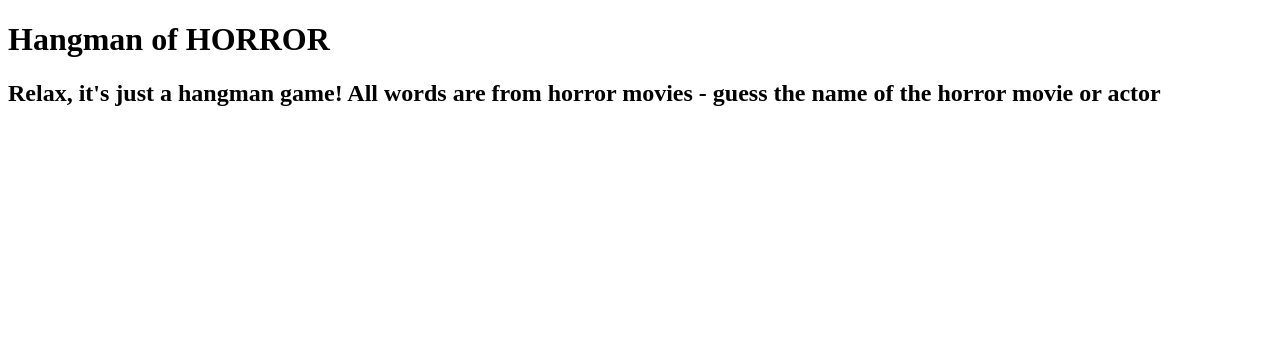
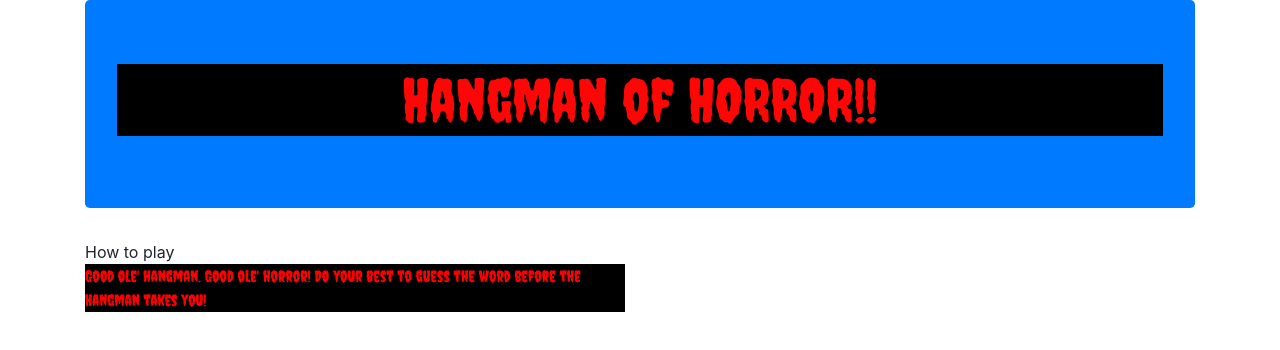
Before and after one commit to emitdlr/Hangman-of-Horror, a plain HTML site: page index.html in a window 1280 px wide. Drawn offline with nearby package versions, Linux system fonts and the light colour scheme.

Commit message:
updated html and css

```diff
--- a/index.html
+++ b/index.html
@@ -1,12 +1,46 @@
-<!DOCTYPE html>
+<!doctype html>
 <html lang="en">
-<head>
-    <meta charset="UTF-8">
+  <head>
+    <meta charset="utf-8">
+    <meta name="viewport" content="width=device-width, initial-scale=1, shrink-to-fit=no">
+
+
+    <link rel="stylesheet" href="https://maxcdn.bootstrapcdn.com/bootstrap/4.0.0/css/bootstrap.min.css" integrity="sha384-Gn5384xqQ1aoWXA+058RXPxPg6fy4IWvTNh0E263XmFcJlSAwiGgFAW/dAiS6JXm" crossorigin="anonymous">
+    <link rel="stylesheet" type="text/css" href="style.css">
+    <link href="https://fonts.googleapis.com/css?family=Creepster" rel="stylesheet">
+
     <title>Hangman of HORROR</title>
-</head>
+  </head>
+  <body>
+    <div class="container">
 
-<body>
-    <h1>Hangman of HORROR</h1>
-    <h2> Relax, it's just a hangman game! All words are from horror movies - guess the name of the horror movie or actor</h2>
+        <div class="jumbotron bg-primary text-center">
+            <h1>Hangman of HORROR!!</h1>
+        </div>
+
+
+    <script src="https://code.jquery.com/jquery-3.2.1.slim.min.js" integrity="sha384-KJ3o2DKtIkvYIK3UENzmM7KCkRr/rE9/Qpg6aAZGJwFDMVNA/GpGFF93hXpG5KkN" crossorigin="anonymous"></script>
+    <script src="https://cdnjs.cloudflare.com/ajax/libs/popper.js/1.12.9/umd/popper.min.js" integrity="sha384-ApNbgh9B+Y1QKtv3Rn7W3mgPxhU9K/ScQsAP7hUibX39j7fakFPskvXusvfa0b4Q" crossorigin="anonymous"></script>
+    <script src="https://maxcdn.bootstrapcdn.com/bootstrap/4.0.0/js/bootstrap.min.js" integrity="sha384-JZR6Spejh4U02d8jOt6vLEHfe/JQGiRRSQQxSfFWpi1MquVdAyjUar5+76PVCmYl" crossorigin="anonymous"></script>
+
+	<div class="row">
+
+		<div class="col-sm-6">
+			<div class="panel panel-primary">
+				<div class="panel-heading">How to play</div>
+				<div class="panel-body">
+					<p>
+						Good ole' hangman. Good ole' horror! Do your best to guess the word before the Hangman takes you!
+				</div>
+			</div>
+		</div>
+
+
+
+
+
+
+
 </body>
+
 </html>
--- /dev/null
+++ b/style.css
@@ -0,0 +1,12 @@
+.jumbotron, container, h1 {
+		background-color: black;
+		color: rgb(252, 6, 6);
+		font-size: 60px;
+		font-family: 'Creepster', cursive;
+	}
+
+	p {
+		font-family: 'Creepster', cursive;
+		color: red;
+		background-color: black;
+	}
```
